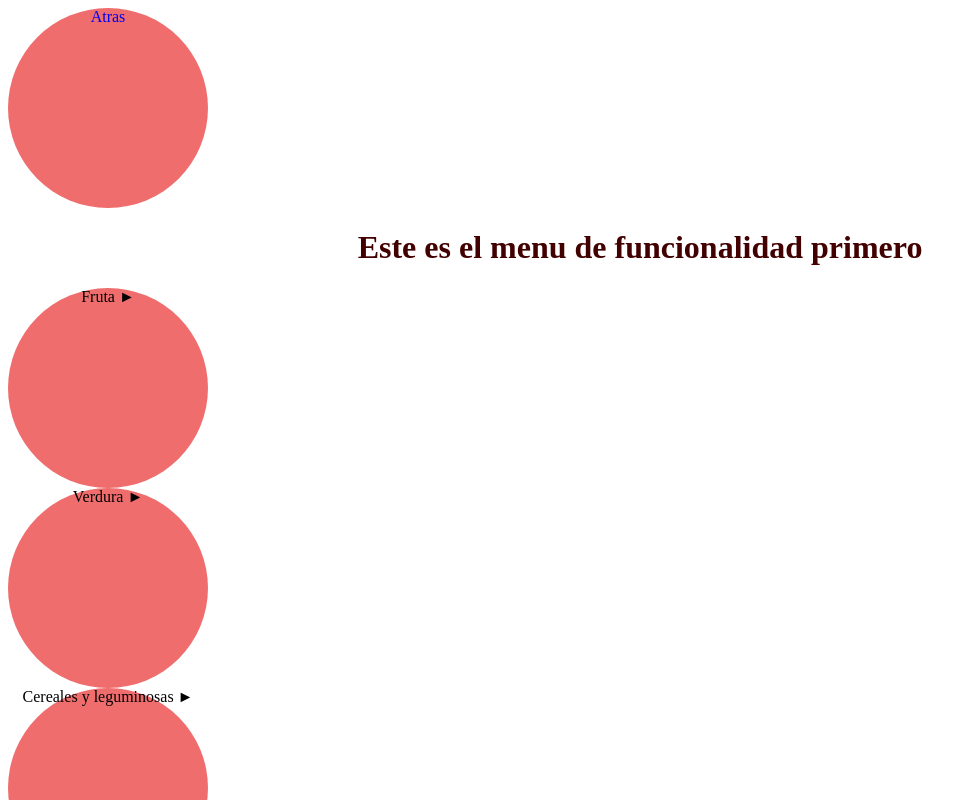
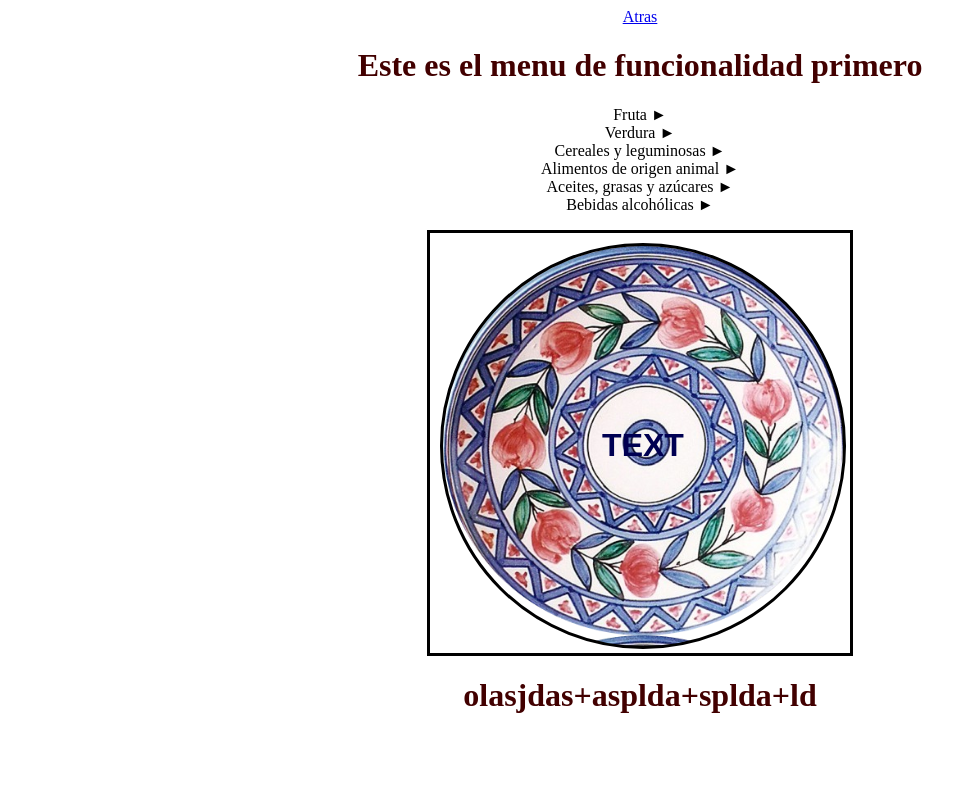
Before and after one commit to Merak1/angular-6-mg, an Angular app: page /inicio in a window 1280 px wide. Shown: the top 800 px of the page, without its empty margins (0-977 px from the left). Built offline with nearby package versions, Linux system fonts and the light colour scheme.

Commit message:
Bubble added

```diff
--- a/src/app/app.component.html
+++ b/src/app/app.component.html
@@ -1,8 +1,6 @@
 <!--The content below is only a placeholder and can be replaced.-->
 <div style="text-align:center">
 
+  <router-outlet> </router-outlet>
+
 </div>
-
-
-
-  <router-outlet> </router-outlet>
--- a/src/app/app.module.ts
+++ b/src/app/app.module.ts
@@ -7,6 +7,7 @@ import { AppComponent } from './app.component';
 import { InfoComponent } from './info/info.component';
 import { InicioComponent } from './inicio/inicio.component';
 import { AboutComponent } from './about/about.component';
+import { BubbleComponent } from './bubble/bubble.component';
 
 @NgModule({
   declarations: [
@@ -14,7 +15,8 @@ import { AboutComponent } from './about/about.component';
     InfoComponent,
     InicioComponent,
     AboutComponent,
-    MainComponent
+    MainComponent,
+    BubbleComponent
   ],
   imports: [
     BrowserModule,
--- /dev/null
+++ b/src/app/bubble/bubble.component.css
@@ -0,0 +1,60 @@
+
+
+.bubble-main{
+    /* background-color: rgb(92, 29, 46); */
+    border: solid 3px black;
+    height: 50vh;
+    width: 50vh;
+    padding: 10px;
+    margin-right: auto;
+    margin-left: auto;
+    padding-right: auto;
+    padding-left: auto;
+}
+.bubble{
+    /* background-color : var(--color-burbuja); */
+    border: solid 3px black;
+    height: 50vh;
+    width: 50vh;
+    position: relative;
+    border-radius: 50%;
+    transform-origin: 50% 50% 0;
+    transition: width 2s, height 2s;
+    transition: top 2s , left 2s;
+    transform-style: preserve-3D;
+    transition-delay: 1s;
+    background-image: url("/assets/plato1.png");
+    background-size: 100%;
+    overflow: hidden;
+}
+
+.bubble:hover{
+        /* background-color: var(--segundo-burbuja);     */
+        height: 55VH;
+        width: 55VH;
+        top:-2.5vh;
+        left:-2.5vh;
+        transform: rotate(395deg);
+}
+.contenido-bubble{
+    padding: 5px;
+    margin-right: 5px;
+    margin-left:5px;
+
+}
+.titulo{
+    display: flex;
+    flex-flow: column;
+    align-items: center;
+    justify-content: center;
+}
+.titulo:hover{
+    font-size: 150%;
+
+}
+.encabezado {
+    font-family: 'Do Hyeon', sans-serif;
+    font-size: 2em;
+    font-weight: 900;
+    color: rgb(0, 0, 82);
+}
--- /dev/null
+++ b/src/app/bubble/bubble.component.html
@@ -0,0 +1,7 @@
+<div class="bubble-main ">
+  <div class="bubble titulo">
+    <div class="contenido-bubble  ">
+      <div class="encabezado">TEXT</div>
+    </div>
+  </div>
+</div>
--- /dev/null
+++ b/src/app/bubble/bubble.component.ts
@@ -0,0 +1,15 @@
+import { Component, OnInit } from '@angular/core';
+
+@Component({
+  selector: 'app-bubble',
+  templateUrl: './bubble.component.html',
+  styleUrls: ['./bubble.component.css']
+})
+export class BubbleComponent implements OnInit {
+
+  constructor() { }
+
+  ngOnInit() {
+  }
+
+}
--- a/src/app/inicio/inicio.component.html
+++ b/src/app/inicio/inicio.component.html
@@ -13,3 +13,5 @@
   <li> <a> Bebidas alcohólicas ► </a> </li>
 </ul>
 </div>
+<app-bubble>  </app-bubble>
+<h1>olasjdas+asplda+splda+ld</h1>
--- a/src/styles.css
+++ b/src/styles.css
@@ -1,6 +1,8 @@
 :root {
     --main-bg-color: rgb(66, 0, 0);
-  }
+    --color-burbuja: rgb(5, 94, 228);
+    --segundo-burbuja:rgb(99, 27, 170);
+}
 li  {
     list-style: none;
 }
@@ -20,7 +22,8 @@ ul{
     vertical-align: middle;
 
 }
-a {
+
+/* a {
     width: 200px;
     height: 200px;
     background-color: rgb(240, 109, 109);
@@ -36,4 +39,4 @@ a {
 
 a:hover{
     background-color: rgb(0, 110, 206);
-}
+} */
```
Also changed, not shown: src/assets/plato1.png (added), 1 other file (tests, documents, lock files or other folders).
